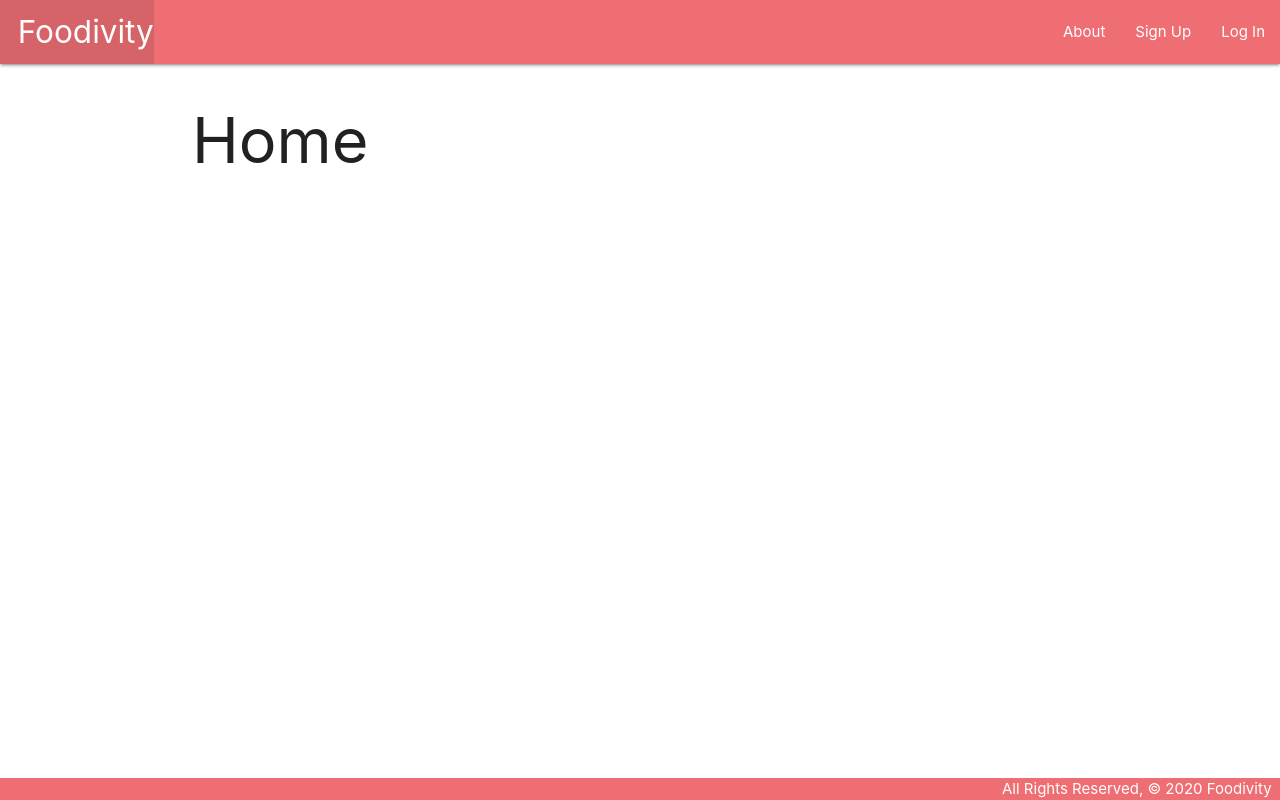
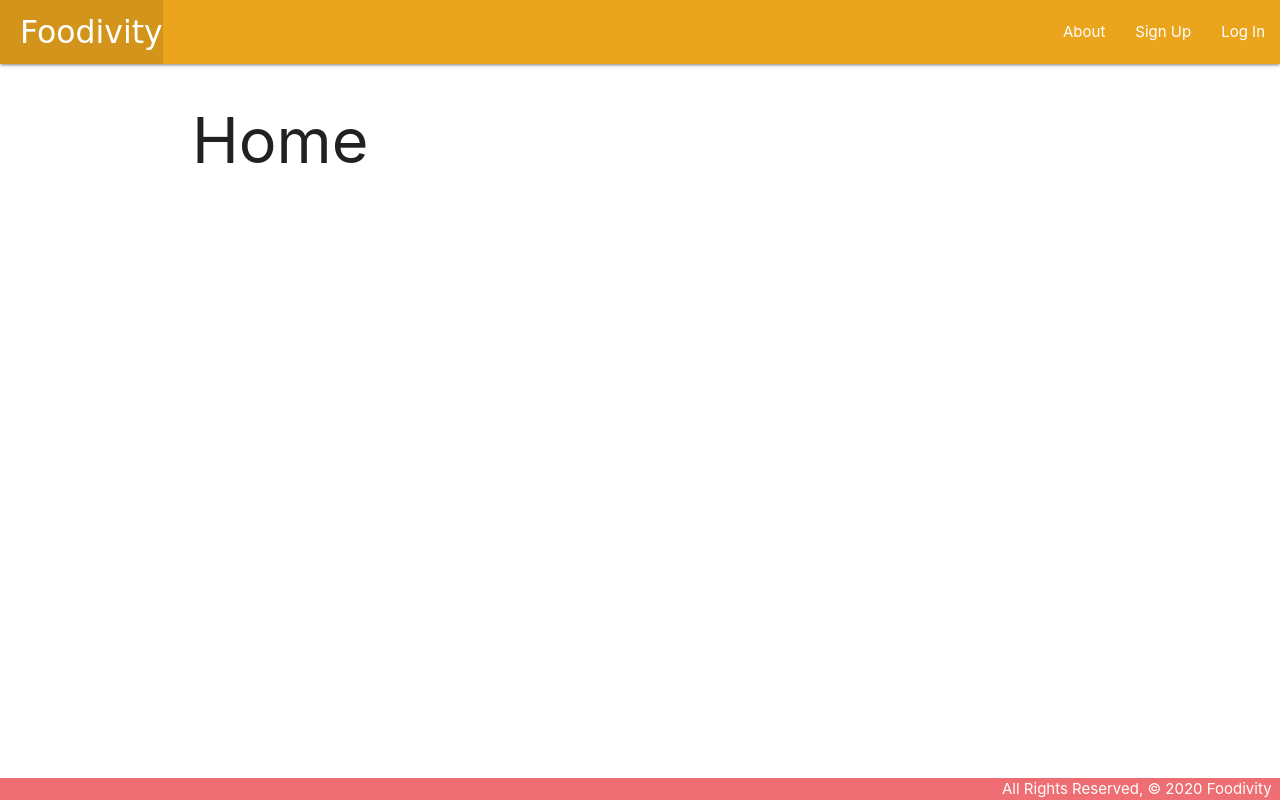
Before and after one commit to ccrisolo/Foodivity, a Django app: page / in a window 1280 px wide. Run offline with Django 3.2, Linux system fonts and the light colour scheme.

Commit message:
fixing merge

```diff
--- a/main_app/static/css/style.css
+++ b/main_app/static/css/style.css
@@ -1,3 +1,11 @@
+:root {
+  --white: #F7F6F5;
+  --green: #5E8461;
+  --yellow: #EAA51D;
+  --red: #A1423F;
+  --dark: #252930;
+}
+
 body {
     display: flex;
     min-height: 100vh;
@@ -9,6 +17,15 @@ body {
     color: darkmagenta;
   }
 
+nav{
+  background-color: var(--yellow);
+}
+
+.left {
+  float: left;
+  font-family: 'Righteous', cursive;
+}
+
   main {
     flex: 1 0 auto;
   }
```
